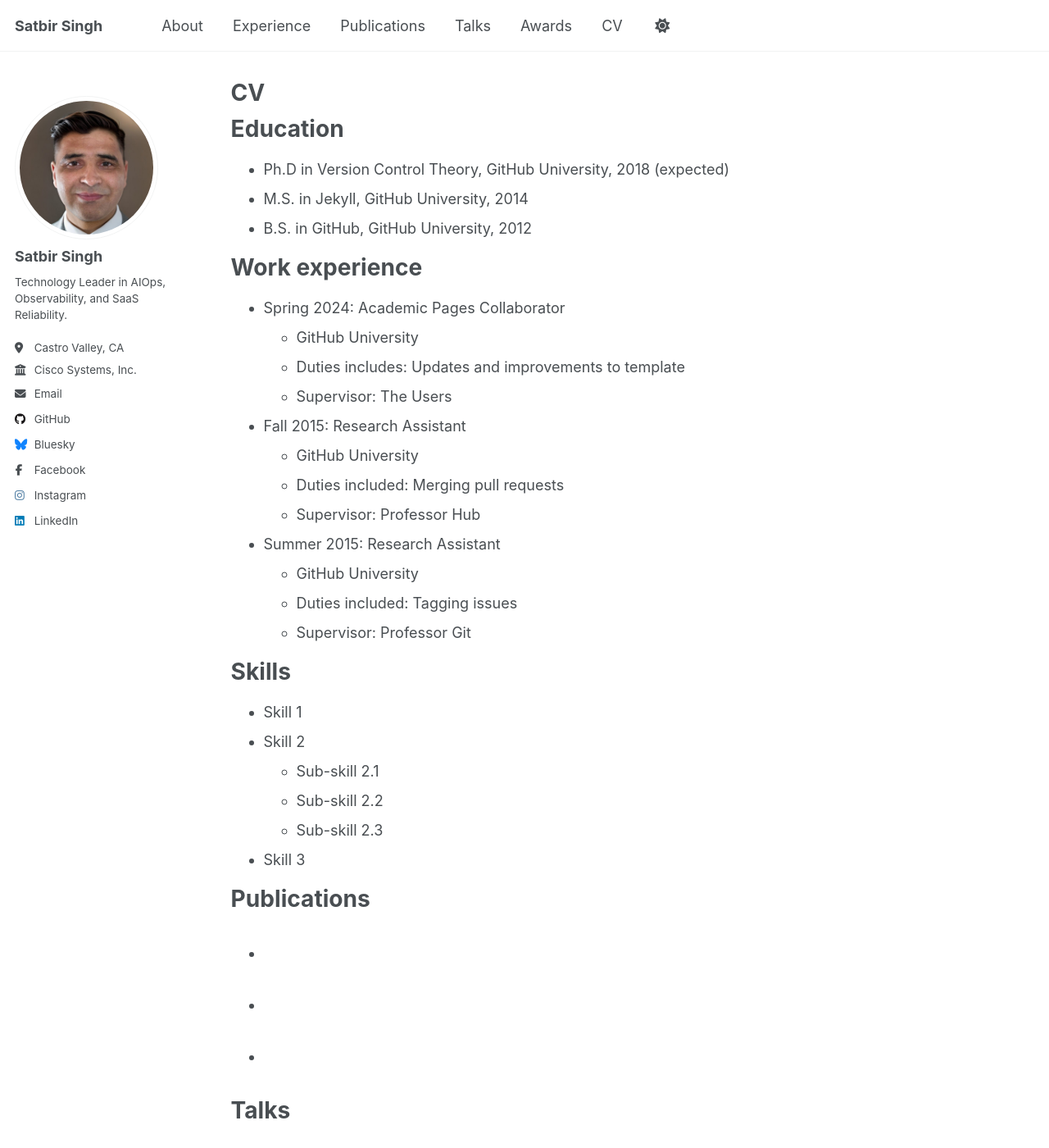
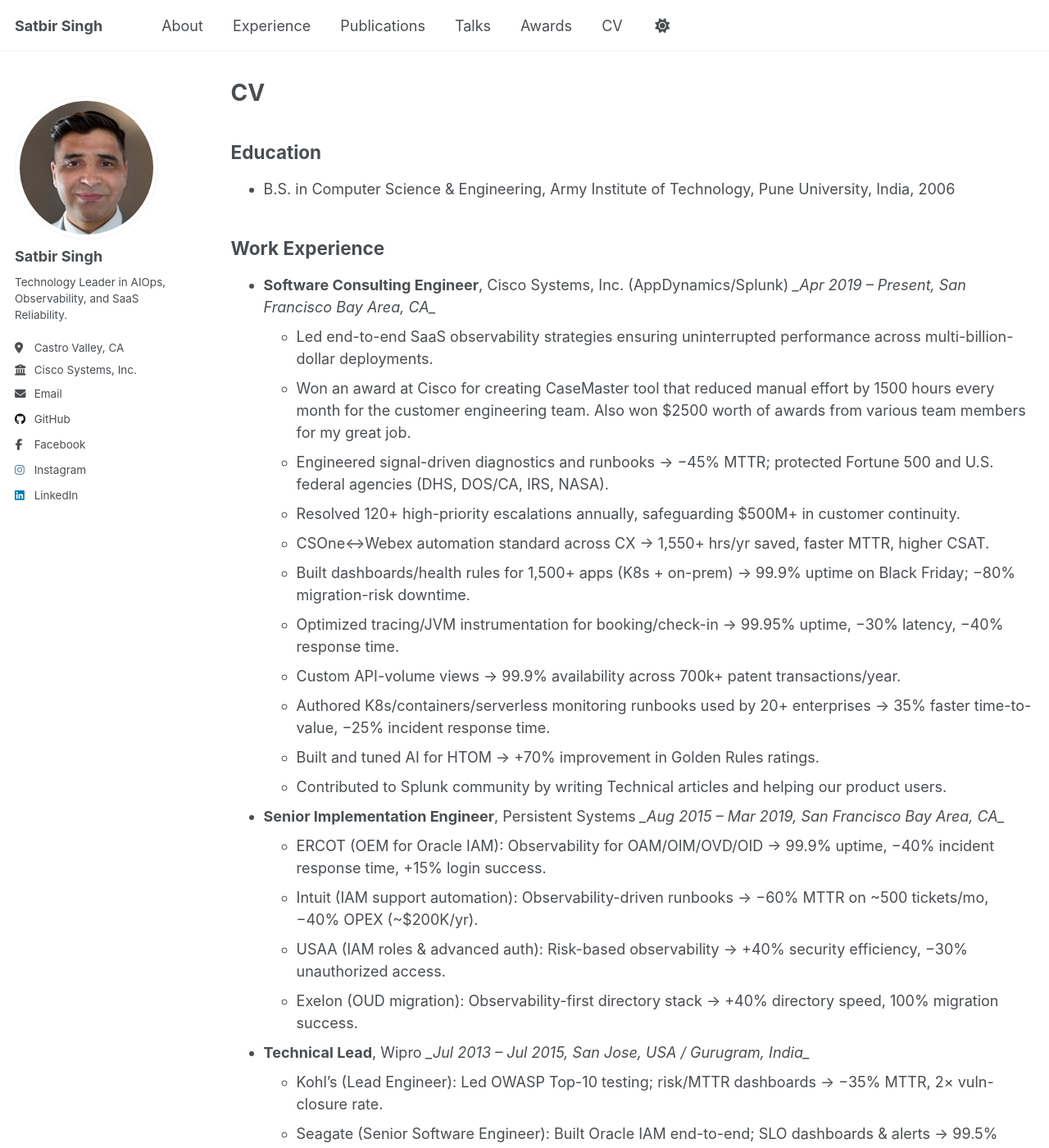
Before and after one commit to geekysatbir/geekysatbir.github.io, a Jekyll site: the page built from _pages/cv.md, in a window 1280 px wide and 1400 px high. Shown: the whole window at 82% size. Built offline with Jekyll 4.4.1, drawn with Linux system fonts in a browser that asks for light colours; a script that is not in the unit is left out; some of the changed text lies outside the part shown.

Commit message:
site update

```diff
--- a/_config.yml
+++ b/_config.yml
@@ -6,7 +6,7 @@
 description: Satbir Singh's Professional Portfolio
 url: ''
 baseurl: ''
-repository: SatbirMD/SatbirMD.github.io
+repository: geekysatbir/geekysatbir.github.io
 author:
   avatar: profile.jpeg
   name: Satbir Singh
@@ -29,11 +29,11 @@
   bitbucket: null
   codepen: null
   dribbble: null
-  github: SatbirMD
+  github: geekysatbir
   kaggle: null
   stackoverflow: null
   artstation: null
-  bluesky: bsky.app
+  bluesky: null
   facebook: satbir.singh.58726
   flickr: null
   foursquare: null
--- a/_data/cv.json
+++ b/_data/cv.json
@@ -3,7 +3,7 @@
     "name": "Satbir Singh",
     "email": "satbir.taya84@gmail.com",
     "phone": "+1 510-402-1230",
-    "website": "https://SatbirMD.github.io",
+    "website": "https://geekysatbir.github.io",
     "summary": "Distinguished technology leader with 19 years across AIOps, Observability, SaaS Reliability, and Identity & Access Management. Credited with original contributions of major significance adopted by Fortune 500 enterprises and U.S. agencies; automation frameworks reduced MTTR by up to 45% and hardened mission-critical platforms. Performed leading and critical roles in high-impact escalations safeguarding service continuity. Recognized by others in the field as an IEEE Senior Member, IETE Fellow, and SCRS Fellow with peer-reviewed publications, judging roles, and advisory work\u2014evidence of sustained national and international acclaim placing me among the small percentage at the very top of the field. My proposed continued work in the United States will prospectively benefit the United States by scaling identity-aware observability and AI-driven auto-remediation across essential public- and private-sector systems.",
     "location": {
       "city": "Castro Valley, CA"
@@ -16,8 +16,8 @@
       },
       {
         "network": "Github",
-        "username": "SatbirMD",
-        "url": "https://github.com/SatbirMD/"
+        "username": "geekysatbir",
+        "url": "https://github.com/geekysatbir/"
       }
     ]
   },
--- a/_pages/cv.md
+++ b/_pages/cv.md
@@ -3,62 +3,71 @@
 title: "CV"
 permalink: /cv/
 author_profile: true
-redirect_from:
-  - /resume
 ---
 
 {% include base_path %}
 
-Education
-======
-* Ph.D in Version Control Theory, GitHub University, 2018 (expected)
-* M.S. in Jekyll, GitHub University, 2014
-* B.S. in GitHub, GitHub University, 2012
+## Education
+* B.S. in Computer Science & Engineering, Army Institute of Technology, Pune University, India, 2006
 
-Work experience
-======
-* Spring 2024: Academic Pages Collaborator
-  * GitHub University
-  * Duties includes: Updates and improvements to template
-  * Supervisor: The Users
+## Work Experience
+* **Software Consulting Engineer**, Cisco Systems, Inc. (AppDynamics/Splunk)
+  *_Apr 2019 – Present, San Francisco Bay Area, CA_*
+  * Led end-to-end SaaS observability strategies ensuring uninterrupted performance across multi-billion-dollar deployments.
+  * Won an award at Cisco for creating CaseMaster tool that reduced manual effort by 1500 hours every month for the customer engineering team. Also won $2500 worth of awards from various team members for my great job.
+  * Engineered signal-driven diagnostics and runbooks → −45% MTTR; protected Fortune 500 and U.S. federal agencies (DHS, DOS/CA, IRS, NASA).
+  * Resolved 120+ high-priority escalations annually, safeguarding $500M+ in customer continuity.
+  * CSOne↔Webex automation standard across CX → 1,550+ hrs/yr saved, faster MTTR, higher CSAT.
+  * Built dashboards/health rules for 1,500+ apps (K8s + on-prem) → 99.9% uptime on Black Friday; −80% migration-risk downtime.
+  * Optimized tracing/JVM instrumentation for booking/check-in → 99.95% uptime, −30% latency, −40% response time.
+  * Custom API-volume views → 99.9% availability across 700k+ patent transactions/year.
+  * Authored K8s/containers/serverless monitoring runbooks used by 20+ enterprises → 35% faster time-to-value, −25% incident response time.
+  * Built and tuned AI for HTOM → +70% improvement in Golden Rules ratings.
+  * Contributed to Splunk community by writing Technical articles and helping our product users.
 
-* Fall 2015: Research Assistant
-  * GitHub University
-  * Duties included: Merging pull requests
-  * Supervisor: Professor Hub
+* **Senior Implementation Engineer**, Persistent Systems
+  *_Aug 2015 – Mar 2019, San Francisco Bay Area, CA_*
+  * ERCOT (OEM for Oracle IAM): Observability for OAM/OIM/OVD/OID → 99.9% uptime, −40% incident response time, +15% login success.
+  * Intuit (IAM support automation): Observability-driven runbooks → −60% MTTR on ~500 tickets/mo, −40% OPEX (~$200K/yr).
+  * USAA (IAM roles & advanced auth): Risk-based observability → +40% security efficiency, −30% unauthorized access.
+  * Exelon (OUD migration): Observability-first directory stack → +40% directory speed, 100% migration success.
 
-* Summer 2015: Research Assistant
-  * GitHub University
-  * Duties included: Tagging issues
-  * Supervisor: Professor Git
+* **Technical Lead**, Wipro
+  *_Jul 2013 – Jul 2015, San Jose, USA / Gurugram, India_*
+  * Kohl’s (Lead Engineer): Led OWASP Top-10 testing; risk/MTTR dashboards → −35% MTTR, 2× vuln-closure rate.
+  * Seagate (Senior Software Engineer): Built Oracle IAM end-to-end; SLO dashboards & alerts → 99.5% uptime, −50% provisioning time.
+  * Telenor Myanmar: Setup Identity and access management for the first ever Telecom setup in Myanmar.
 
-Skills
-======
-* Skill 1
-* Skill 2
-  * Sub-skill 2.1
-  * Sub-skill 2.2
-  * Sub-skill 2.3
-* Skill 3
+* **Sr. Specialist Development Engineer**, AlertEnterprise, Inc.
+  *_Nov 2011 – Jun 2013, Chandigarh, India_*
+  * Shipped core IAM modules and suite hardening; acted as Scrum Master → +22% velocity, −28% defect leakage.
+  * Built 12+ connectors (incl. OAuth Salesforce, SCIM, Linux/Unix) and a Connector Management portal.
+  * Embedded identity telemetry on 100% new connectors → −35% MTTR, −40% reconciliation lag.
 
-Publications
-======
-  <ul>{% for post in site.publications reversed %}
-    {% include archive-single-cv.html %}
-  {% endfor %}</ul>
+* **Sr. Consultant Engineer**, CampusEAI Consortium
+  *_Mar 2011 – Nov 2011, Gurugram, India_*
+  * Led IAM rollouts for 4+ universities; owned delivery from install to handover.
+  * Added audit/health logs and baseline dashboards → −30% MTTR, −35% reconciliation lag; improved go-live SLA adherence to >98%.
 
-Talks
-======
-  <ul>{% for post in site.talks reversed %}
-    {% include archive-single-talk-cv.html  %}
-  {% endfor %}</ul>
+* **Software Strategist / Analyst**, Persistent Systems
+  *_Jul 2006 – Nov 2010, Pune, India_*
+  * Drove RFIs/RFPs with Presales; crafted GTM for Identity & Access Management.
+  * Built provisioning/reconciliation connectors for Avaya PBX, Oracle DB, Siebel, and Sun ONE/Active Directory.
+  * Generated $2M+ in connector revenue; earned Spot Award for contributions.
 
-Teaching
-======
-  <ul>{% for post in site.teaching reversed %}
-    {% include archive-single-cv.html %}
-  {% endfor %}</ul>
 
-Service and leadership
-======
-* Currently signed in to 43 different slack teams
+
+## Core Competencies
+{% for skill in page.skills %}
+* { skill }
+{% endfor %}
+
+## Publications
+<ul>{% for post in site.publications reversed %}
+  {% include archive-single-cv.html %}
+{% endfor %}</ul>
+
+## Talks & Presentations
+<ul>{% for post in site.talks reversed %}
+  {% include archive-single-talk-cv.html %}
+{% endfor %}</ul>
```
Also changed, not shown: _includes/archive-single-talk.html (+4 -26 lines), _pages/publications.html (+3 -24 lines), update_site.py (+119 -26 lines).
